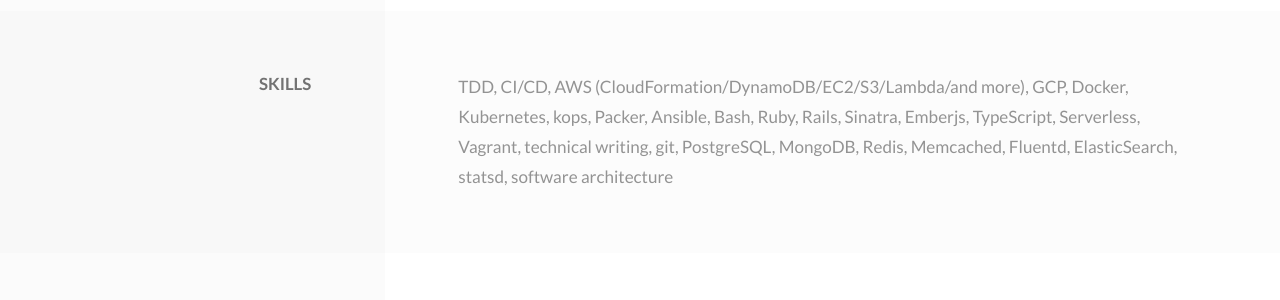
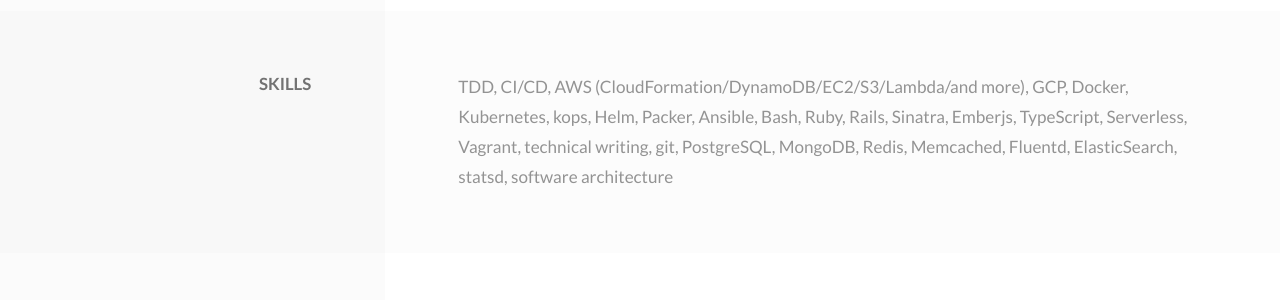
Before and after one commit to ahawkins/resume, a Jekyll site: the page built from index.md, in a window 1280 px wide and 900 px high, scrolled down 3653 px. Shown: the part 184-484 px from the top of the window. Built offline with Jekyll 4.4.1, drawn with Linux system fonts in a browser that asks for light colours; nearby versions of some CDN libraries.

Commit message:
feat(skills): add helm

```diff
--- a/_data/resume.yml
+++ b/_data/resume.yml
@@ -29,7 +29,7 @@ background: |
   Reliability Engineering umbrella.
 skills: |
   TDD, CI/CD, AWS (CloudFormation/DynamoDB/EC2/S3/Lambda/and more),
-  GCP, Docker, Kubernetes, kops, Packer, Ansible, Bash, Ruby, Rails, Sinatra,
+  GCP, Docker, Kubernetes, kops, Helm, Packer, Ansible, Bash, Ruby, Rails, Sinatra,
   Emberjs, TypeScript, Serverless, Vagrant, technical writing, git, PostgreSQL,
   MongoDB, Redis, Memcached, Fluentd, ElasticSearch, statsd, software architecture
 bio: |
```
